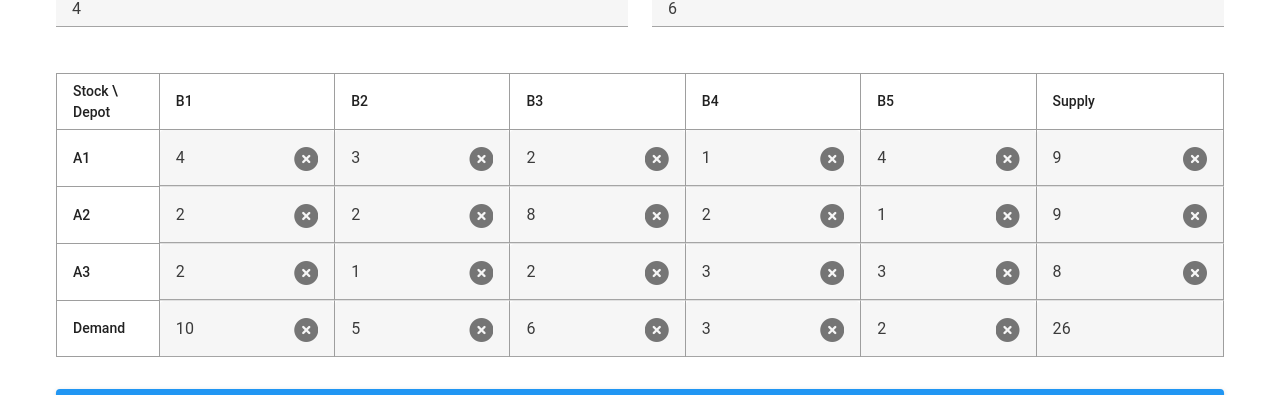
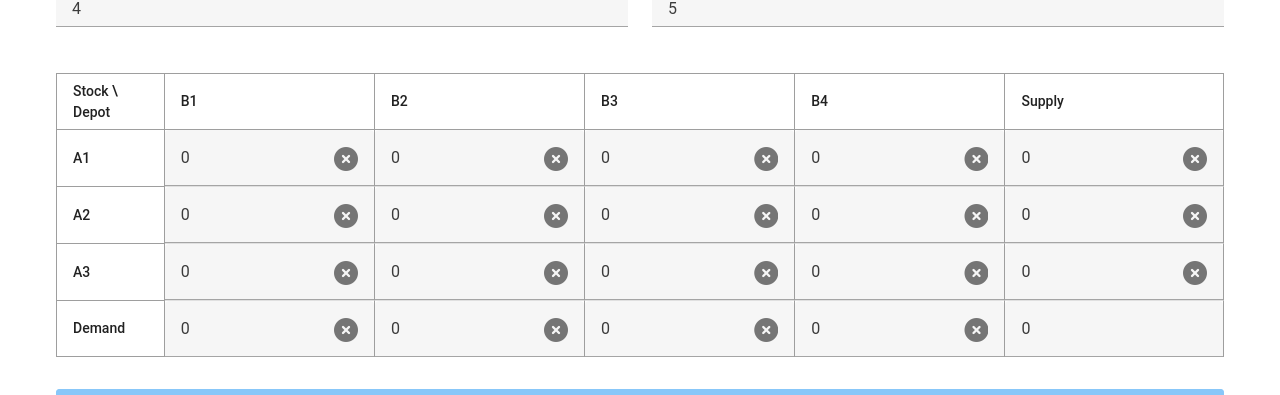
Before and after one commit to aditsud/greedy_bruteforce, a Vue app: page / in a window 1280 px wide. Shown: the part 129-524 px from the top of the page. Built offline with nearby package versions, Linux system fonts and the light colour scheme; what @softnami/quicksort would draw is missing.

Commit message:
Heroku config

```diff
--- a/package.json
+++ b/package.json
@@ -5,6 +5,7 @@
     "serve": "vite preview",
     "build": "vite build",
     "dev": "vite",
+    "start": "vite",
     "preview": "vite preview --port 4173"
   },
   "dependencies": {
--- a/src/components/Matriks.vue
+++ b/src/components/Matriks.vue
@@ -97,16 +97,16 @@ import Result from './Result.vue'
         // ]
 
         // another matrix
-        baris.value = 4;
-        kolom.value = 6;
-        setTimeout(()=>{
-          matriks.value = [
-          [4,3,2,1,4,9],
-          [2,2,8,2,1,9],
-          [2,1,2,3,3,8],
-          [10,5,6,3,2,26]
-        ]
-        },200)
+        // baris.value = 4;
+        // kolom.value = 6;
+        // setTimeout(()=>{
+        //   matriks.value = [
+        //   [4,3,2,1,4,9],
+        //   [2,2,8,2,1,9],
+        //   [2,1,2,3,3,8],
+        //   [10,5,6,3,2,26]
+        // ]
+        // },200)
       })
       watch(baris, (val)=>{
         isConstructing.value = true;
```
Also changed, not shown: src/greedy_plugin/greedy.js (line endings or trailing spaces).
